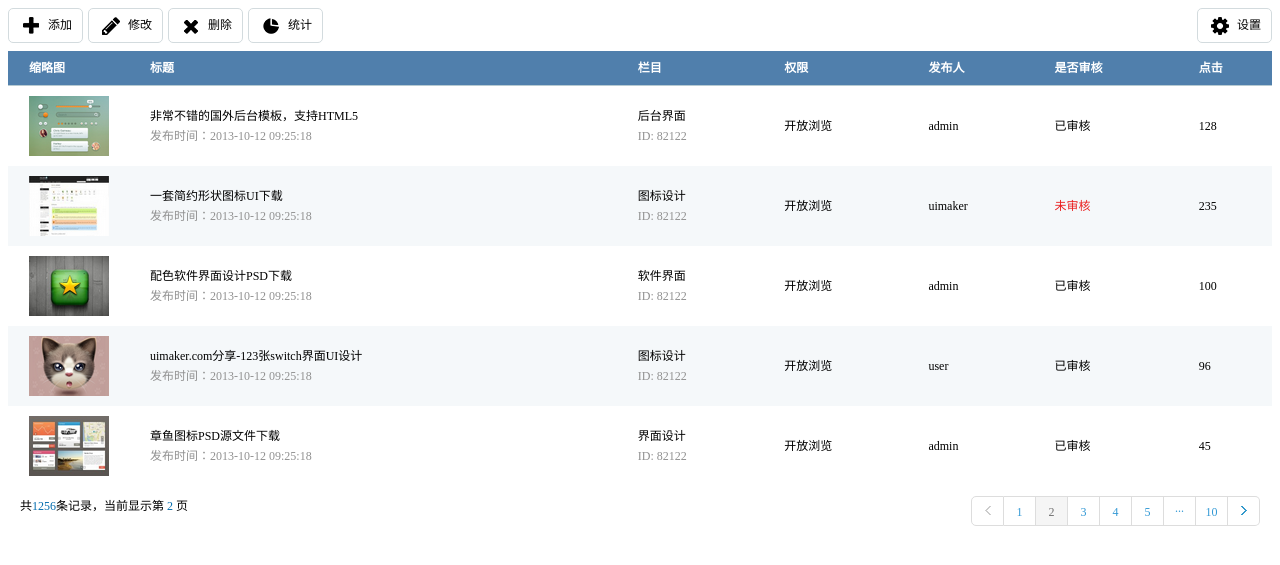
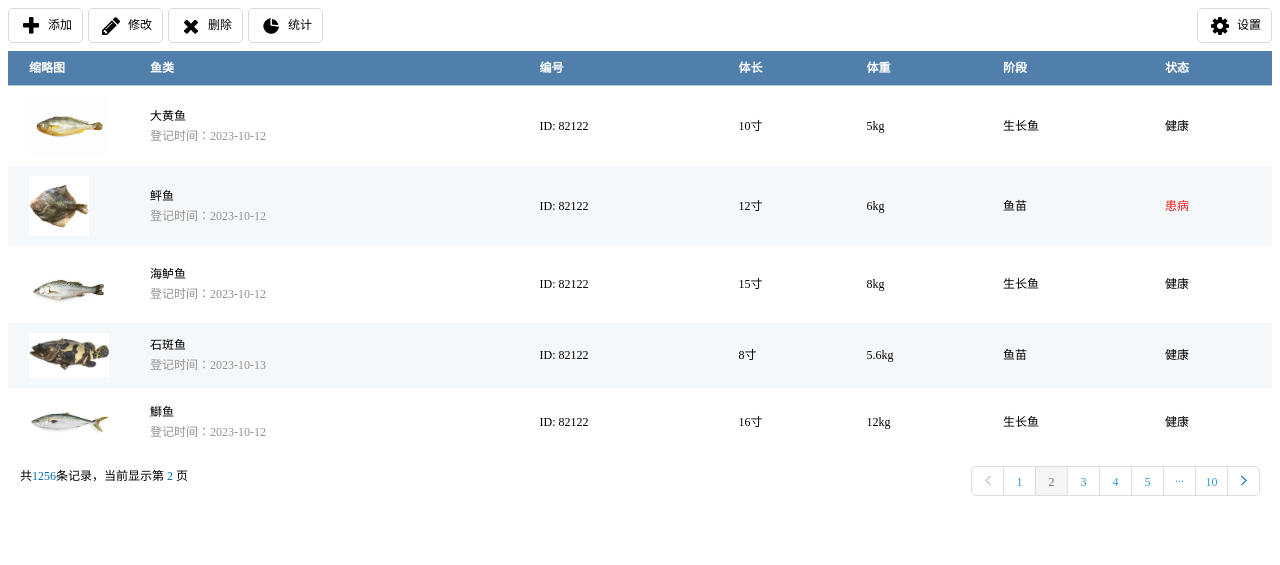
Before and after one commit to NKU-LITI/MarineSystem, a Flask app: page /admain_imgtable in a window 1280 px wide. Shown: the top 565 px of the page. Run offline with Flask 3, Linux system fonts and the light colour scheme.

Commit message:
替换管理员界面数据

```diff
--- a/web/templates/admain/imgtable.html
+++ b/web/templates/admain/imgtable.html
@@ -34,74 +34,74 @@
         <thead>
             <tr>
                 <th width="100px;">缩略图</th>
-                <th>标题</th>
-                <th>栏目</th>
-                <th>权限</th>
-                <th>发布人</th>
-                <th>是否审核</th>
-                <th>点击</th>
+                <th>鱼类</th>
+                <th>编号</th>
+                <th>体长</th>
+                <th>体重</th>
+                <th>阶段</th>
+                <th>状态</th>
             </tr>
         </thead>
 
         <tbody>
             <tr>
-                <td class="imgtd"><a rel="group1" href="../../static/img/admain/img11.png" class="fancybox"><img src="../../static/img/admain/img11.png" /></a></td>
-                <td><a href="#">非常不错的国外后台模板，支持HTML5</a>
+                <td class="imgtd"><a href="../../static/img/admain/dahuangyu.jpeg" class="fancybox"><img src="../../static/img/admain/dahuangyu.jpeg" /></a></td>
+                <td><a href="#">大黄鱼</a>
 
-                    <p>发布时间：2013-10-12 09:25:18</p></td>
-                <td>后台界面<p>ID: 82122</p></td>
-                <td>开放浏览</td>
-                <td>admin</td>
-                <td>已审核</td>
-                <td>128</td>
+                    <p>登记时间：2023-10-12</p></td>
+                <td>ID: 82122</td>
+                <td>10寸</td>
+                <td>5kg</td>
+                <td>生长鱼</td>
+                <td>健康</td>
             </tr>
 
             <tr>
-                <td class="imgtd"><a rel="group1" href="../../static/img/admain/img12.png" class="fancybox"><img src="../../static/img/admain/img12.png"/></a></td>
-                <td><a href="#">一套简约形状图标UI下载</a>
+                <td class="imgtd"><a rel="group1" href="../../static/img/admain/pingyu.jpg" class="fancybox"><img src="../../static/img/admain/pingyu.jpg"/></a></td>
+                <td><a href="#">鲆鱼</a>
 
-                    <p>发布时间：2013-10-12 09:25:18</p></td>
-                <td>图标设计<p>ID: 82122</p></td>
-                <td>开放浏览</td>
-                <td>uimaker</td>
-                <td><i>未审核</i></td>
-                <td>235</td>
+                    <p>登记时间：2023-10-12</p></td>
+                <td>ID: 82122</td>
+                <td>12寸</td>
+                <td>6kg</td>
+                <td>鱼苗</td>
+                <td><i>患病</i></td>
             </tr>
 
             <tr>
-                <td class="imgtd"><img src="../../static/img/admain/img13.png"/></td>
-                <td><a href="#">配色软件界面设计PSD下载</a>
+                <td class="imgtd"><img src="../../static/img/admain/hailuyu.jpg"/></td>
+                <td><a href="#">海鲈鱼</a>
 
-                    <p>发布时间：2013-10-12 09:25:18</p></td>
-                <td>软件界面<p>ID: 82122</p></td>
-                <td>开放浏览</td>
-                <td>admin</td>
-                <td>已审核</td>
-                <td>100</td>
+                    <p>登记时间：2023-10-12</p></td>
+                <td>ID: 82122</td>
+                <td>15寸</td>
+                <td>8kg</td>
+                <td>生长鱼</td>
+                <td>健康</td>
             </tr>
 
             <tr>
-                <td class="imgtd"><img src="../../static/img/admain/img14.png"/></td>
-                <td><a href="#">uimaker.com分享-123张switch界面UI设计</a>
+                <td class="imgtd"><img src="../../static/img/admain/shibanyu.jpg"/></td>
+                <td><a href="#">石斑鱼</a>
 
-                    <p>发布时间：2013-10-12 09:25:18</p></td>
-                <td>图标设计<p>ID: 82122</p></td>
-                <td>开放浏览</td>
-                <td>user</td>
-                <td>已审核</td>
-                <td>96</td>
+                    <p>登记时间：2023-10-13</p></td>
+                <td>ID: 82122</td>
+                <td>8寸</td>
+                <td>5.6kg</td>
+                <td>鱼苗</td>
+                <td>健康</td>
             </tr>
 
             <tr>
-                <td class="imgtd"><img src="../../static/img/admain/img15.png"/></td>
-                <td><a href="#">章鱼图标PSD源文件下载</a>
+                <td class="imgtd"><img src="../../static/img/admain/shiyu.webp"/></td>
+                <td><a href="#">鰤鱼</a>
 
-                    <p>发布时间：2013-10-12 09:25:18</p></td>
-                <td>界面设计<p>ID: 82122</p></td>
-                <td>开放浏览</td>
-                <td>admin</td>
-                <td>已审核</td>
-                <td>45</td>
+                    <p>登记时间：2023-10-12</p></td>
+                <td>ID: 82122</td>
+                <td>16寸</td>
+                <td>12kg</td>
+                <td>生长鱼</td>
+                <td>健康</td>
             </tr>
         </tbody>
     </table>
```
Also changed, not shown: web/templates/admain/default.html (+28 -42 lines), web/templates/admain/form.html (+20 -20 lines), web/templates/admain/imglist.html (+10 -10 lines), web/templates/admain/imglist1.html (+28 -36 lines), web/templates/admain/index.html (+6 -6 lines), web/templates/admain/left.html (+3 -5 lines), web/templates/admain/operateList.html (+26 -26 lines), web/templates/admain/searchList.html (+26 -26 lines), web/static/img/admain/chuanganqi.webp (added), web/static/img/admain/dahuangyu.jpeg (added), web/static/img/admain/hailuyu.jpg (added), web/static/img/admain/pingyu.jpg (added), web/static/img/admain/qixiangzhan.jpg (added), web/static/img/admain/sheixangtou.webp (added), 5 more files.
